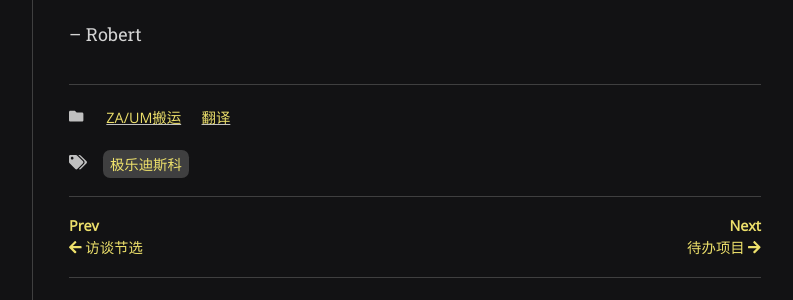
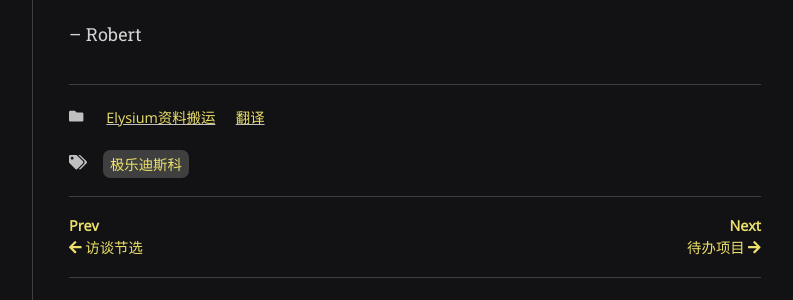
Before and after one commit to scatterdclouds/scatterdclouds.github.io, a Jekyll site: the page built from _posts/2021-06-26-introducing-the-thought-cabinet.md, in a window 1280 px wide. Shown: the part 3470-3770 px from the top of the page, without its empty margins (357-1150 px from the left). Built offline with Jekyll 4.4.1, drawn with Linux system fonts in a browser that asks for light colours; nearby versions of some CDN libraries; some web fonts are replaced; comment, search, counter and statistics services are not loaded.

Commit message:
Update 2021-06-26-introducing-the-thought-cabinet.md

```diff
--- a/_posts/2021-06-26-introducing-the-thought-cabinet.md
+++ b/_posts/2021-06-26-introducing-the-thought-cabinet.md
@@ -3,7 +3,7 @@ layout: post
 comments: true
 title: "介绍思维阁"
 date: 2021-06-26 09:16:00 +0800
-categories: [翻译, ZA/UM搬运]
+categories: [翻译, Elysium资料搬运]
 tags: 极乐迪斯科
 ---
 > 研究未来主义盔甲，通过思考间接税收成为自由市场的传教士，或者只是想想自杀。全凭你头脑的力量。
```
